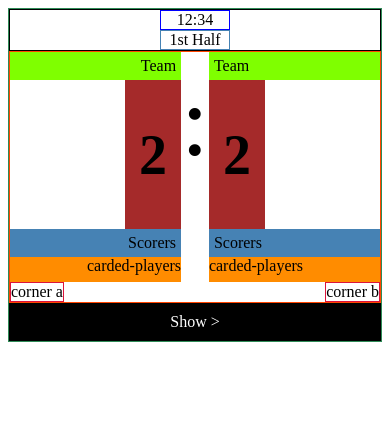
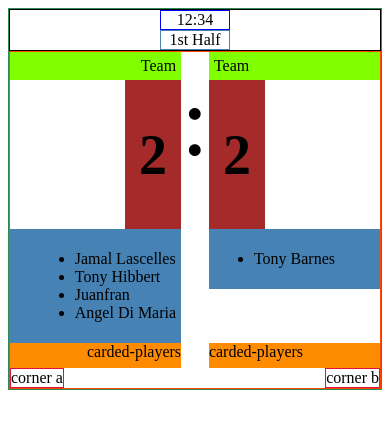
Before and after one commit to alanbuchanan/scores, a plain HTML site: page index.html in a window 390 px wide. Drawn offline with Linux system fonts and the light colour scheme.

Commit message:
Update layout for desktop and mobile

```diff
--- a/index.html
+++ b/index.html
@@ -13,40 +13,56 @@
         <div class="status">1st Half</div>
     </div>
     <div class="main">
+
         <div class="left-col">
             <div class="top">
                 <div class="team">Team</div>
-                <div class="scorers">Scorers</div>
+                <div class="scorers">
+                    <ul>
+                        <li>Jamal Lascelles</li>
+                        <li>Tony Hibbert</li>
+                        <li>Juanfran</li>
+                        <li>Angel Di Maria</li>
+                    </ul>
+                </div>
                 <div class="score">
                     <h1>2</h1>
                 </div>
             </div>
             <div class="bottom">
-                <div class="cards-desktop mobile-hide">cds</div>
+                <!--<div class="cards-desktop mobile-hide">cds</div>-->
                 <div class="carded-players">carded-players</div>
             </div>
             <div class="corner-a">corner a</div>
         </div>
+
         <div class="spacer">
             <div class="empty desktop-hide"></div>
             <div class="colon">:</div>
         </div>
+
         <div class="right-col">
+
             <div class="top">
                 <div class="team">Team</div>
-                <div class="scorers">Scorers</div>
+                <div class="scorers">
+                    <ul>
+                        <li>Tony Barnes</li>
+                    </ul>
+                </div>
                 <div class="score">
                     <h1>2</h1>
                 </div>
             </div>
             <div class="bottom">
-                <div class="cards-desktop mobile-hide">cds</div>
+                <!--<div class="cards-desktop mobile-hide">cds</div>-->
                 <div class="carded-players">carded-players</div>
             </div>
             <div class="corner-b">corner b</div>
         </div>
+
     </div>
-    <div class="show-more desktop-hide">Show ></div>
+    <!--<div class="show-more desktop-hide">Show ></div>-->
 </div>
 
 
--- a/main.scss
+++ b/main.scss
@@ -94,6 +94,11 @@ $splitpoint: 600px;
 
 .scorers {
   background: steelblue;
+  overflow-x: scroll;
+  margin: auto;
+  ul {
+    align-self: flex-start;
+  }
 }
 
 .cards-desktop {
@@ -103,6 +108,8 @@ $splitpoint: 600px;
 
 .carded-players {
   background: darkorange;
+  display: flex;
+  flex: 1;
 }
 
 @include breakpoint(mobile) {
@@ -125,7 +132,6 @@ $splitpoint: 600px;
   flex-direction: column;
   max-width: 300px;
   width: 80%;
-  margin: auto;
 
   * > {
     display: flex;
@@ -142,8 +148,13 @@ $splitpoint: 600px;
   }
 }
 
-.bottom > div {
-  height: 25px;
+.bottom {
+  display: flex;
+  flex: 1;
+  align-items: flex-end;
+  > div {
+    height: 25px;
+  }
 }
 
 .team,
@@ -192,6 +203,8 @@ $splitpoint: 600px;
 
 // Align positioning of right col
 .right-col {
+
+  align-content: flex-start;
 
   .score {
     align-self: flex-end;
```
Also changed, not shown: main.css, 1 other file.
